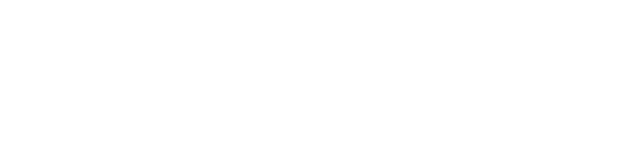
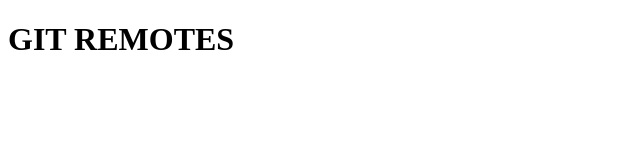
Before and after one commit to PietroNencini/progettoRemoto, a plain HTML site: page index.html in a window 1280 px wide. Shown: the whole page, without its empty margins (0-640 px from the left). Drawn offline with Linux system fonts and the light colour scheme.

Commit message:
added style.css

```diff
--- /dev/null
+++ b/css/style.css
@@ -0,0 +1,5 @@
+#titolo {
+    text-align: center;
+    color: red;
+    padding: 5%;
+}
--- a/index.html
+++ b/index.html
@@ -7,5 +7,7 @@
 </head>
 <body>
 
+    <h1 id="titolo"> GIT REMOTES </h1>
+
 </body>
 </html>
```
